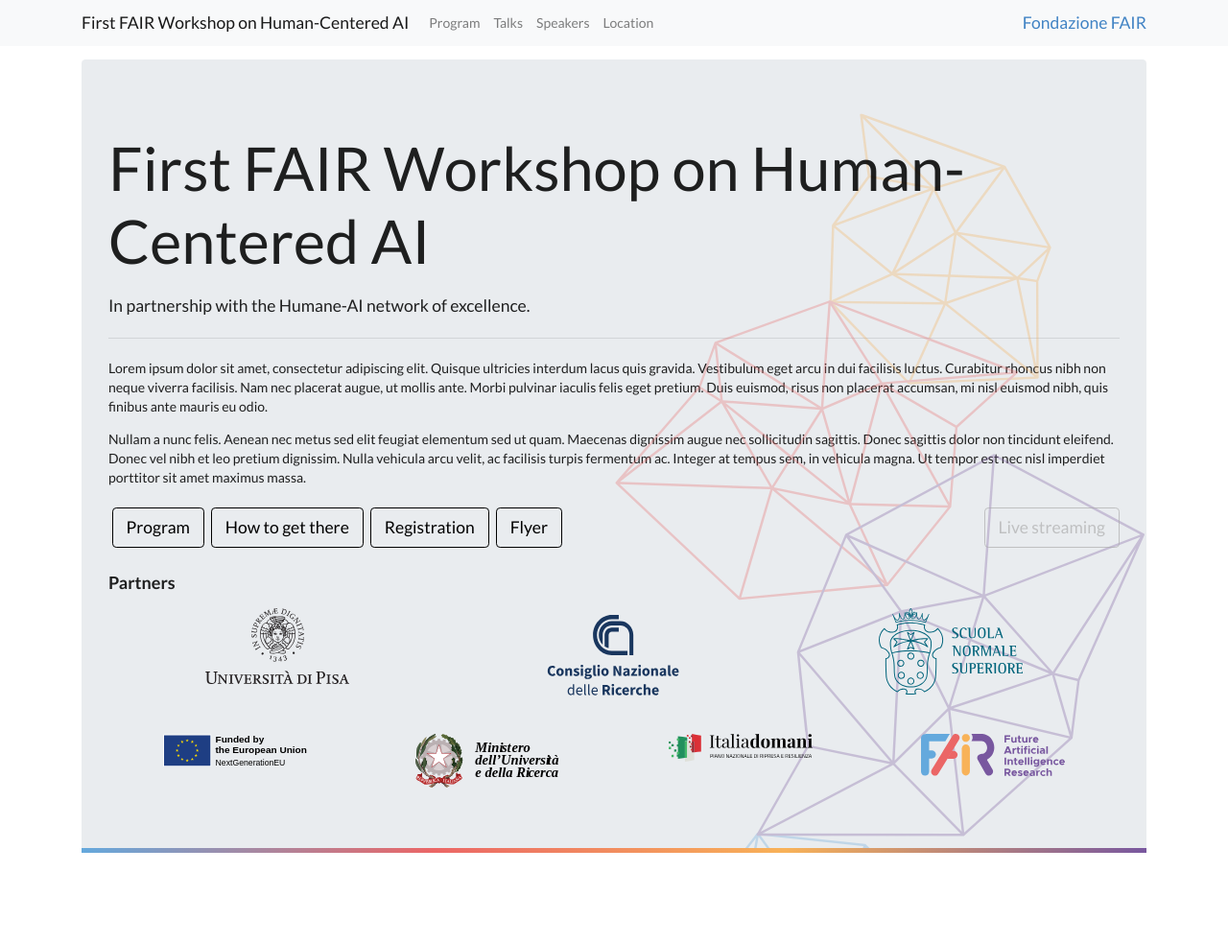
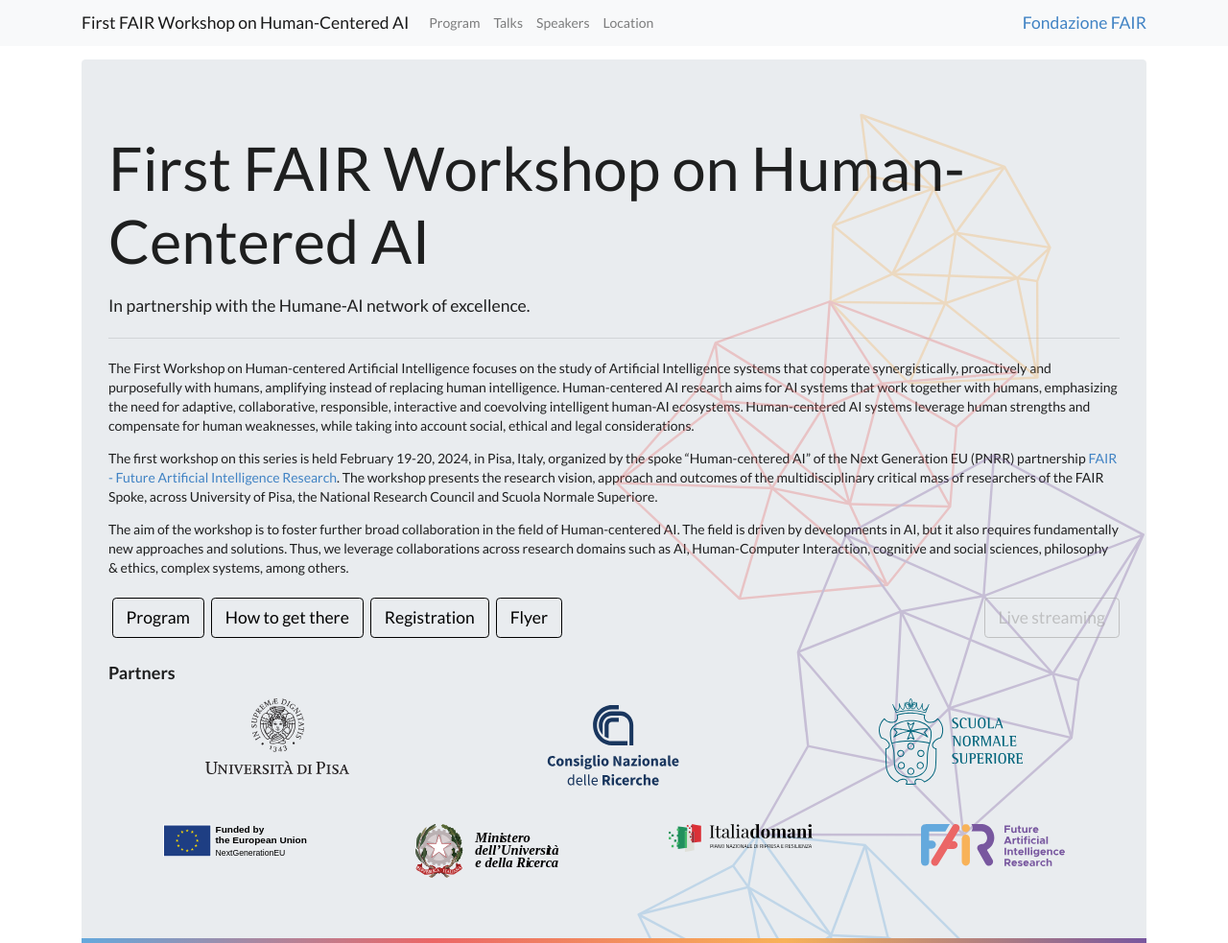
Before and after one commit to WUCAI-Workshop-on-Human-Centered-AI/web, a Jekyll site: the page built from index.md, in a window 1280 px wide. Shown: the whole page at 96% size. Built offline with Jekyll 4.4.1, drawn with Linux system fonts in a browser that asks for light colours; nearby versions of some CDN libraries; before the commit the page ends 900 px from its top, so only the background shows below that.

```diff
--- a/_data/program.yml
+++ b/_data/program.yml
@@ -45,7 +45,7 @@ days:
           time_start: '12:20'
           time_end: '12:40'
 
-        - name: TBA
+        - name: An overview of mathematical structures in learning models
           time_start: '12:40'
           time_end: '13:00'
 
--- a/_layouts/program.html
+++ b/_layouts/program.html
@@ -194,7 +194,7 @@
 
           <div class="ui segment poster wp2 two column grid container">
             <div class="column">
-              <span class="title">TBA</span>
+              <span class="title">An overview of mathematical structures in learning models</span>
               <span class="speaker">Marco Romito</span>
             </div>
             <div class="column rightside">
--- a/index.md
+++ b/index.md
@@ -1,6 +1,10 @@
 ---
 layout: home
 ---
-Lorem ipsum dolor sit amet, consectetur adipiscing elit. Quisque ultricies interdum lacus quis gravida. Vestibulum eget arcu in dui facilisis luctus. Curabitur rhoncus nibh non neque viverra facilisis. Nam nec placerat augue, ut mollis ante. Morbi pulvinar iaculis felis eget pretium. Duis euismod, risus non placerat accumsan, mi nisl euismod nibh, quis finibus ante mauris eu odio.
+The First Workshop on Human-centered Artificial Intelligence focuses on the study of Artificial Intelligence systems that cooperate synergistically, proactively and purposefully with humans, amplifying instead of replacing human intelligence. Human-centered AI research aims for AI systems that work together with humans, emphasizing the need for adaptive, collaborative, responsible, interactive and coevolving intelligent human-AI ecosystems. Human-centered AI systems leverage human strengths and compensate for human weaknesses, while taking into account social, ethical and legal considerations.
 
-Nullam a nunc felis. Aenean nec metus sed elit feugiat elementum sed ut quam. Maecenas dignissim augue nec sollicitudin sagittis. Donec sagittis dolor non tincidunt eleifend. Donec vel nibh et leo pretium dignissim. Nulla vehicula arcu velit, ac facilisis turpis fermentum ac. Integer at tempus sem, in vehicula magna. Ut tempor est nec nisl imperdiet porttitor sit amet maximus massa.
+
+The first workshop on this series is held February 19-20, 2024, in Pisa, Italy, organized by the spoke “Human-centered AI” of the Next Generation EU (PNRR) partnership [FAIR - Future Artificial Intelligence Research](https://future-ai-research.it/). The workshop presents the research vision, approach and outcomes of the multidisciplinary critical mass of researchers of the FAIR Spoke, across University of Pisa, the National Research Council and Scuola Normale Superiore.
+
+
+The aim of the workshop is to foster further broad collaboration in the field of Human-centered AI. The field is driven by developments in AI, but it also requires fundamentally new approaches and solutions. Thus, we leverage collaborations across research domains such as AI, Human-Computer Interaction, cognitive and social sciences, philosophy & ethics, complex systems, among others.
```
Also changed, not shown: _talks/structures.md (added, +7 -0 lines).
